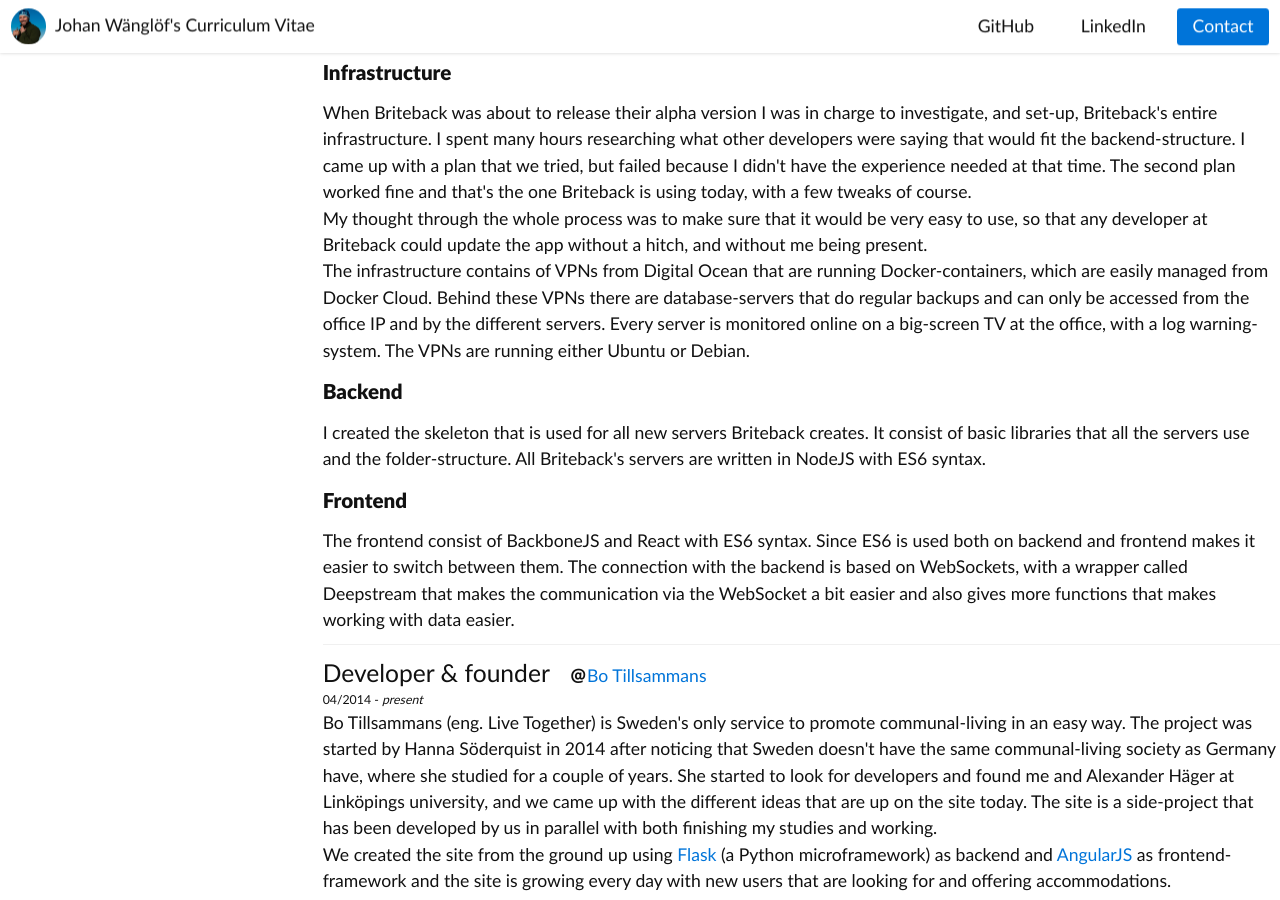
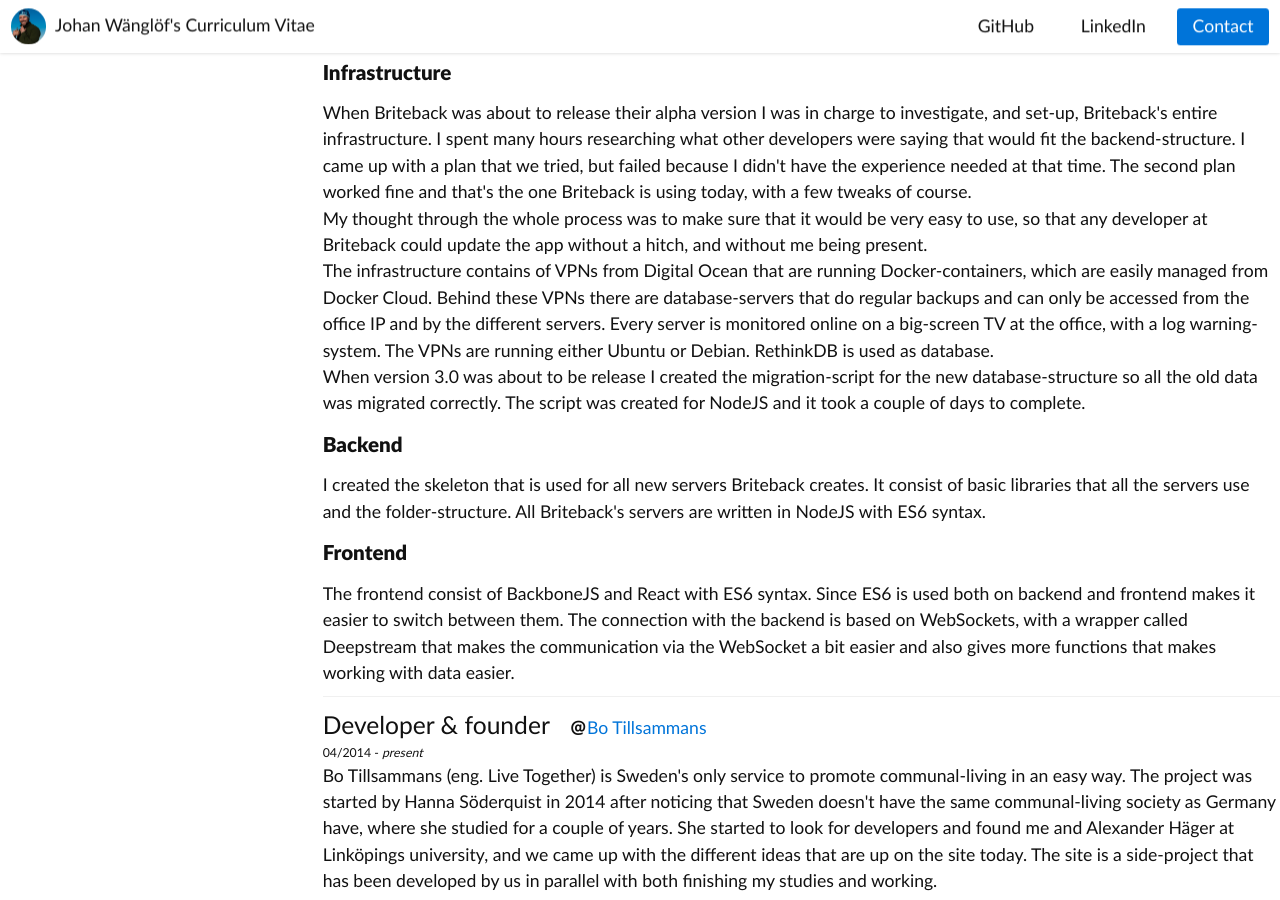
Before and after one commit to jwanglof/jwanglof.github.io, a Jekyll site: the page cv/index.html, which Jekyll copies as it is, in a window 1280 px wide and 900 px high, scrolled down 1229 px. Built offline with Jekyll 4.4.1, drawn with Linux system fonts in a browser that asks for light colours.

Commit message:
Added information about the DB migration at Briteback

```diff
--- a/cv/index.html
+++ b/cv/index.html
@@ -191,7 +191,9 @@
                                 <br />
                                 My thought through the whole process was to make sure that it would be very easy to use, so that any developer at Briteback could update the app without a hitch, and without me being present.
                                 <br />
-                                The infrastructure contains of VPNs from Digital Ocean that are running Docker-containers, which are easily managed from Docker Cloud. Behind these VPNs there are database-servers that do regular backups and can only be accessed from the office IP and by the different servers. Every server is monitored online on a big-screen TV at the office, with a log warning-system. The VPNs are running either Ubuntu or Debian.
+                                The infrastructure contains of VPNs from Digital Ocean that are running Docker-containers, which are easily managed from Docker Cloud. Behind these VPNs there are database-servers that do regular backups and can only be accessed from the office IP and by the different servers. Every server is monitored online on a big-screen TV at the office, with a log warning-system. The VPNs are running either Ubuntu or Debian. RethinkDB is used as database.
+                                <br />
+                                When version 3.0 was about to be release I created the migration-script for the new database-structure so all the old data was migrated correctly. The script was created for NodeJS and it took a couple of days to complete.
 
                                 <h3>Backend</h3>
                                 I created the skeleton that is used for all new servers Briteback creates. It consist of basic libraries that all the servers use and the folder-structure. All Briteback's servers are written in NodeJS with ES6 syntax.
```
